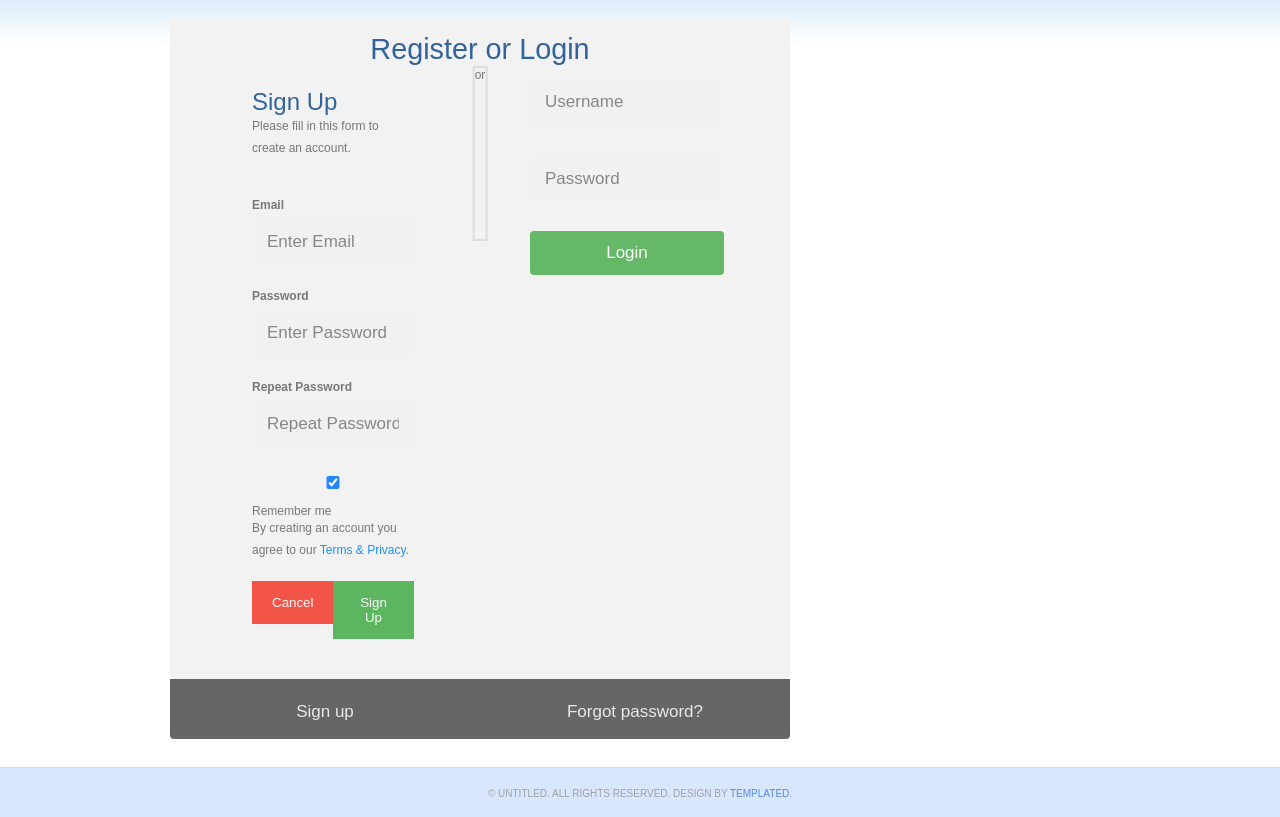
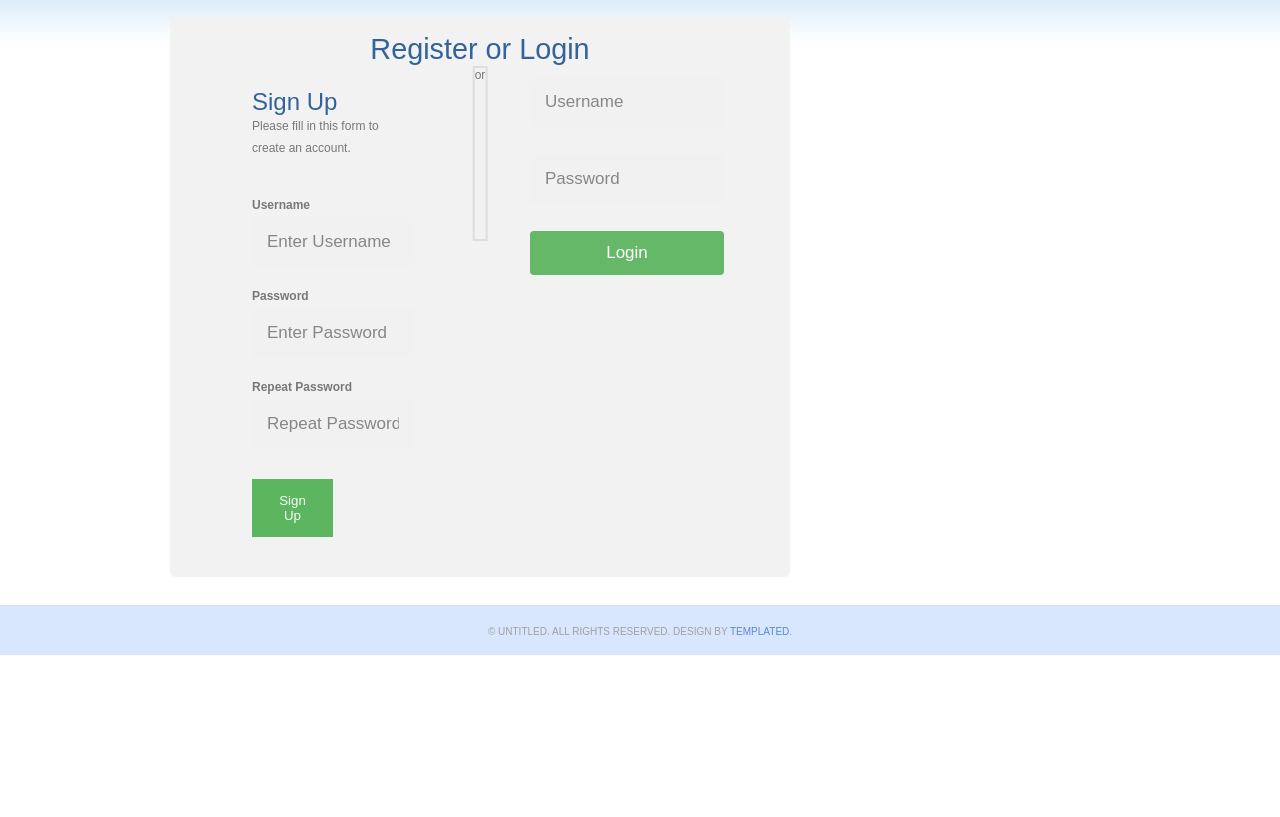
Before and after one commit to IffyKech/myBlog, a Flask app: page /login in a window 1280 px wide. Shown: the part 210-1027 px from the top of the page. After the commit the page ends 865 px from the top, so only its background shows below. Run offline with Flask 2, Linux system fonts and the light colour scheme.

Commit message:
Add files via upload
This is the updated login page with cleaned up elements.

```diff
--- a/templates/login.html
+++ b/templates/login.html
@@ -54,23 +54,15 @@ Released   : 20090910
     <p>Please fill in this form to create an account.</p>
     <hr>
 
-    <label for="email"><b>Email</b></label>
-    <input type="text" placeholder="Enter Email" name="email" required>
+    <label for="email"><b>Username</b></label>
+    <input type="text" placeholder="Enter Username" name="UserName" required>
 
     <label for="psw"><b>Password</b></label>
     <input type="password" placeholder="Enter Password" name="psw" required>
 
     <label for="psw-repeat"><b>Repeat Password</b></label>
     <input type="password" placeholder="Repeat Password" name="psw-repeat" required>
-
-    <label>
-      <input type="checkbox" checked="checked" name="remember" style="margin-bottom:15px"> Remember me
-    </label>
-
-    <p>By creating an account you agree to our <a href="#" style="color:dodgerblue">Terms & Privacy</a>.</p>
-
     <div class="clearfix">
-      <button type="button" class="cancelbtn">Cancel</button>
       <button type="submit" class="signupbtn">Sign Up</button>
     </div>
   </div>
@@ -93,16 +85,7 @@ Released   : 20090910
 </div>
 <!-- Login ends -->
 
-<div class="bottom-container">
-  <div class="row">
-    <div class="col">
-      <a href="#" style="color:white" class="btn">Sign up</a>
-    </div>
-    <div class="col">
-      <a href="#" style="color:white" class="btn">Forgot password?</a>
-    </div>
-  </div>
-</div>
+
 		<div style="clear: both;">&nbsp;</div>
 		</div>
 		<!-- end #content -->
```
